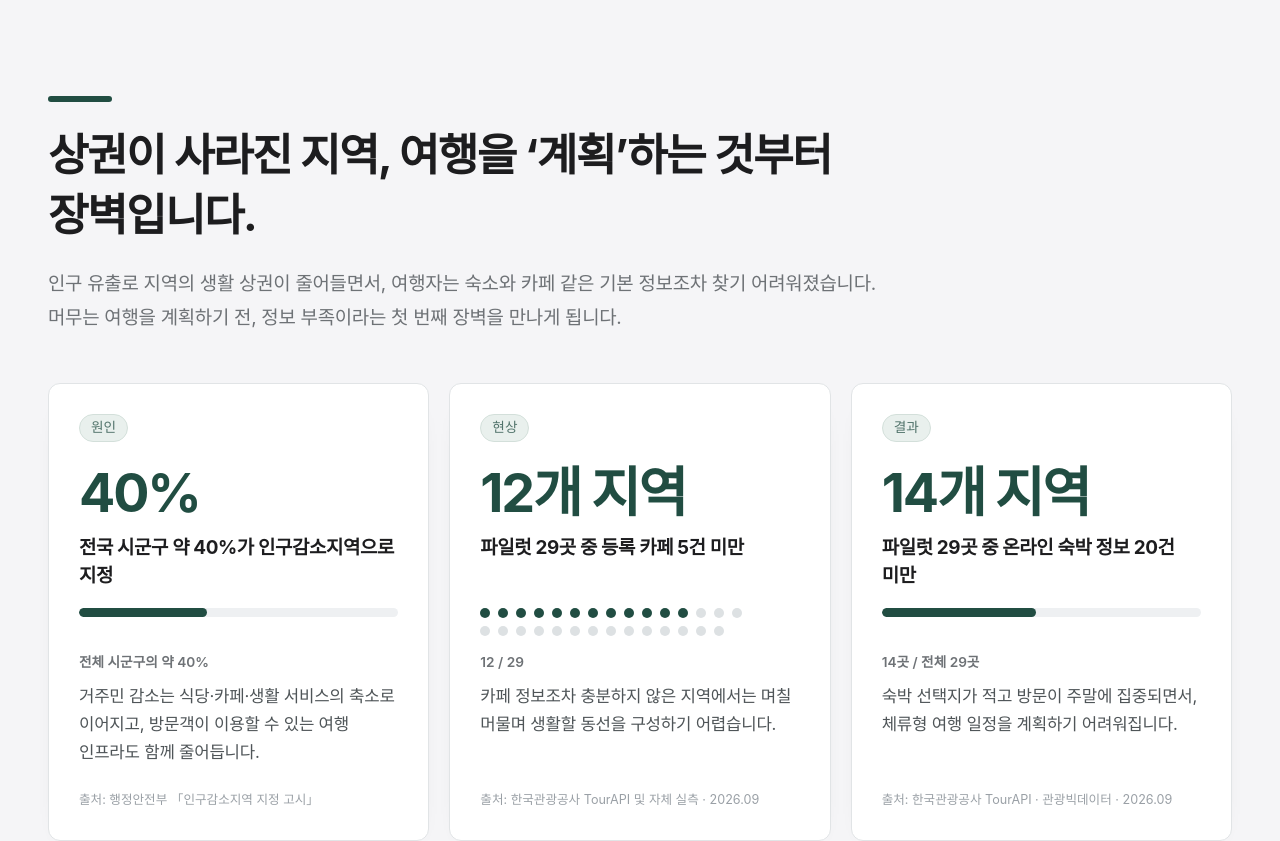
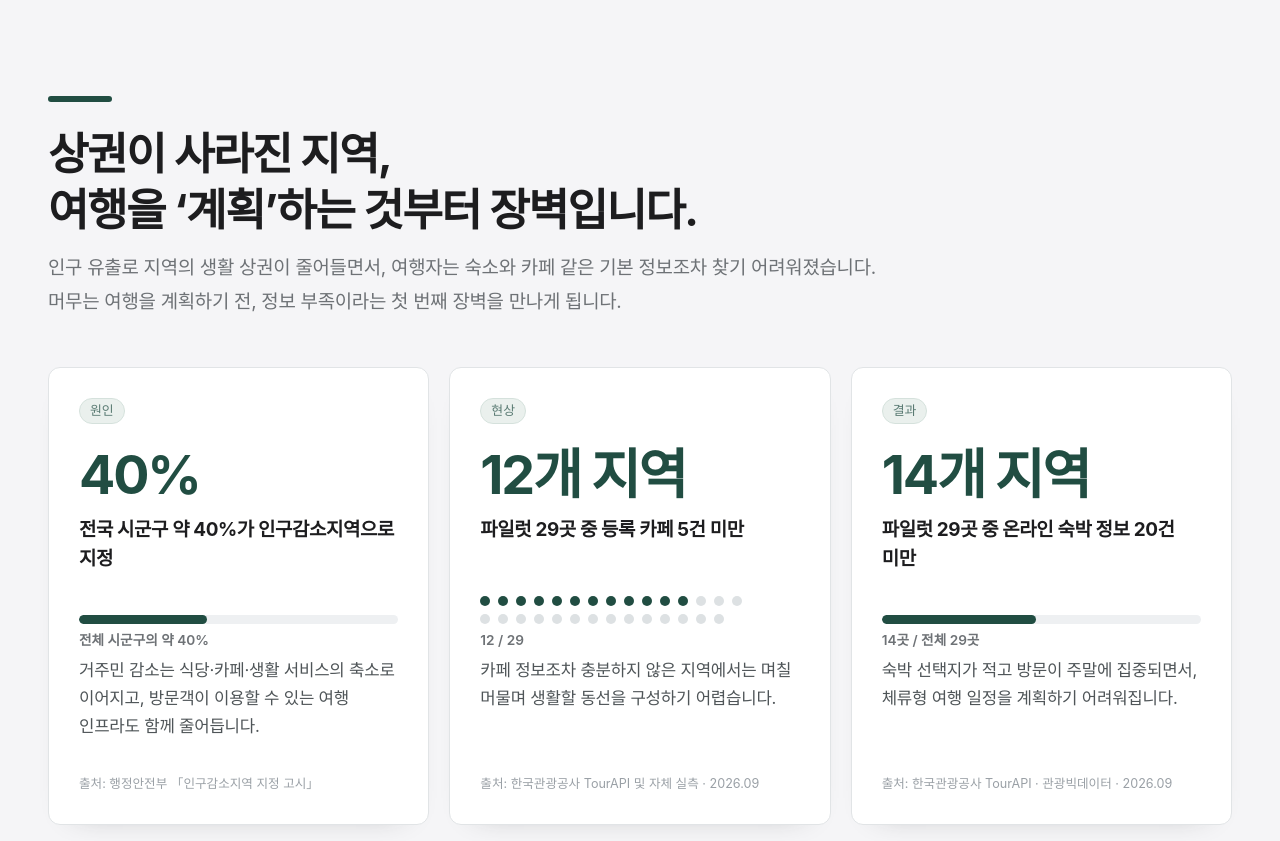
Before and after one commit to naeun9/salliljido, a React (Vite) app: page / in a window 1280 px wide. Shown: the part 800-1641 px from the top of the page. Built offline with nearby package versions, Linux system fonts and the light colour scheme; a web font is replaced by a local one.

Commit message:
style: polish problem section title and spacing

```diff
--- a/src/pages/Home/ProblemDataSection.jsx
+++ b/src/pages/Home/ProblemDataSection.jsx
@@ -129,7 +129,9 @@ export default function ProblemDataSection() {
         <header className={styles.head}>
           <span className={styles.accent} aria-hidden="true" />
           <h2 id="problem-data-title" className={styles.title}>
-            상권이 사라진 지역, 여행을 ‘계획’하는 것부터 장벽입니다.
+            상권이 사라진 지역,
+            <br className={styles.titleBreak} />{" "}
+            여행을 ‘계획’하는 것부터 장벽입니다.
           </h2>
           <p className={styles.lead}>
             인구 유출로 지역의 생활 상권이 줄어들면서, 여행자는 숙소와 카페 같은 기본 정보조차 찾기 어려워졌습니다.
--- a/src/pages/Home/ProblemDataSection.module.css
+++ b/src/pages/Home/ProblemDataSection.module.css
@@ -18,8 +18,10 @@
   word-break: keep-all;
 }
 
+.title { line-height: 1.28; }
+
 .lead {
-  margin: 22px 0 0;
+  margin: 12px 0 0;
   color: var(--gray);
   font-size: var(--font-lead);
   line-height: 1.8;
@@ -42,15 +44,15 @@
 
 .label {
   align-self: flex-start;
-  padding: 6px 11px;
+  padding: 5px 10px;
   border: 1px solid var(--tag-border);
   border-radius: var(--radius-pill);
   background: var(--tag-bg);
   color: var(--tag-text);
-  font-size: var(--font-caption);
+  font-size: 12.9px;
   font-weight: 550;
-  line-height: 1;
-  opacity: 0.78;
+  line-height: 1.1;
+  opacity: 0.74;
 }
 
 .value { display: block; margin-top: 21px; color: var(--forest); font-size: clamp(42px, 4.2vw, 54.6px); font-weight: 700; line-height: 1.1; letter-spacing: -0.04em; }
@@ -58,12 +60,14 @@
 .barVisual,
 .dotVisual {
   display: grid;
-  min-height: 66px;
-  grid-template-rows: 44px auto;
+  min-height: 60px;
+  grid-template-rows: 34px auto;
   align-items: start;
   margin-top: 17px;
 }
 .bar { width: 100%; height: 9px; overflow: hidden; border-radius: var(--radius-pill); background: var(--sand); }
+.bar,
+.dots { align-self: end; }
 .barFill {
   display: block;
   height: 100%;
@@ -73,7 +77,7 @@
   transform-origin: left center;
 }
 .entered .barFill { transform: scaleX(1); transition: transform 900ms cubic-bezier(0.2, 0.7, 0.3, 1); }
-.visualCaption { display: block; margin-top: 0; color: var(--gray); font-size: var(--font-caption); font-weight: 600; line-height: 1.55; }
+.visualCaption { display: block; margin-top: 6px; color: var(--gray); font-size: var(--font-caption); font-weight: 600; line-height: 1.5; }
 .dots { display: grid; grid-template-columns: repeat(15, 10px); gap: 8px; }
 .dot,
 .dotActive { width: 10px; height: 10px; border-radius: var(--radius-circle); background: var(--sand-strong); }
@@ -82,8 +86,8 @@
   background: var(--forest);
   transition: background-color 150ms ease calc(var(--dot-index) * 55ms);
 }
-.body { margin: 8px 0 0; color: #4f5558; font-size: var(--font-body); line-height: 1.68; letter-spacing: -0.015em; word-break: keep-all; }
-.source { margin: auto 0 0; padding-top: 18px; color: var(--sage); font-size: 12.6px; line-height: 1.5; word-break: keep-all; }
+.body { margin: 6px 0 0; color: #4f5558; font-size: var(--font-body); line-height: 1.66; letter-spacing: -0.015em; word-break: keep-all; }
+.source { margin: auto 0 0; padding-top: 14px; color: var(--sage); font-size: 12.6px; line-height: 1.5; word-break: keep-all; }
 
 .transition { max-width: 900px; margin: 120px auto 0; padding-top: 48px; border-top: 1px solid var(--border); text-align: center; }
 .eyebrow { display: block; margin-bottom: 18px; color: var(--forest); font-size: var(--font-label-caps); font-weight: 600; letter-spacing: 0.16em; }
@@ -100,6 +104,8 @@
   .head { max-width: none; }
   .title,
   .transitionTitle { font-size: clamp(30.45px, 8.4vw, 37.8px); line-height: 1.4; }
+  .title { line-height: 1.34; }
+  .titleBreak { display: none; }
   .lead { font-size: var(--font-body); line-height: 1.75; }
   .lead br,
   .transitionDescription br { display: none; }
@@ -108,7 +114,7 @@
   .value { font-size: clamp(42px, 13.65vw, 52.5px); white-space: nowrap; }
   .subtitle { min-height: 57px; }
   .barVisual,
-  .dotVisual { min-height: 70px; grid-template-rows: 48px auto; margin-top: 17px; }
+  .dotVisual { min-height: 78px; grid-template-rows: 52px auto; margin-top: 17px; }
   .dots { grid-template-columns: repeat(10, 10px); }
   .source { margin-top: 24px; }
   .transition { margin-top: 80px; padding-top: 40px; }
```
